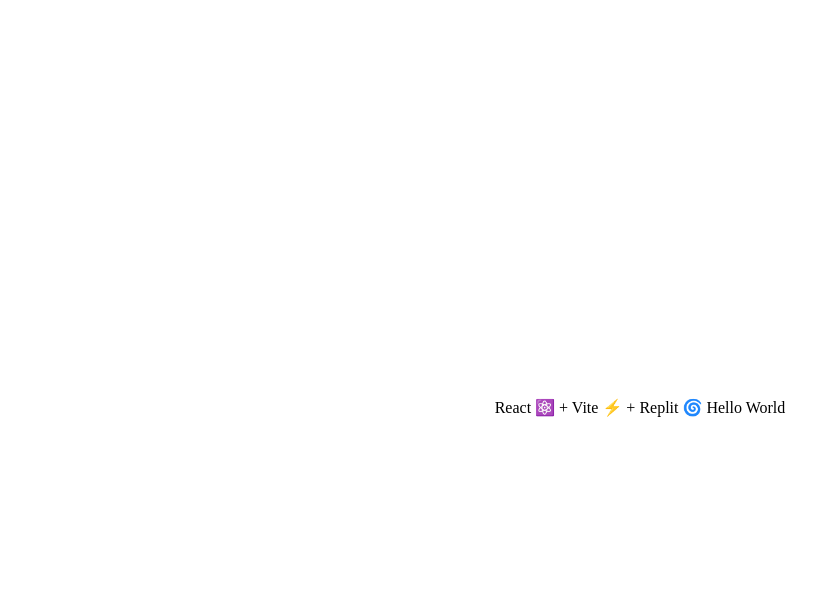
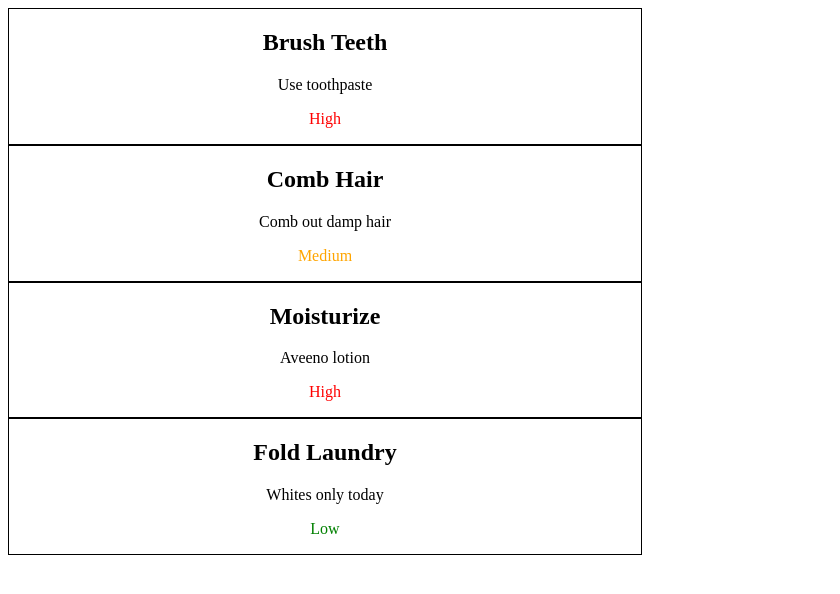
Before and after one commit to nfereidooni/Kanban_Project, a React (Vite) app: page / in a window 1280 px wide. Shown: the top 594 px of the page, without its empty margins (0-840 px from the left). Built offline with nearby package versions, Linux system fonts and the light colour scheme.

Commit message:
created task component with custom styling based on priority

```diff
--- a/src/App.css
+++ b/src/App.css
@@ -1,5 +1,5 @@
-main {
+.main {
   text-align: center;
-  vertical-align: center;
-  line-height: 100vh
+/*   overflow: scroll;
+  height: 400px; */
 }
--- a/src/App.jsx
+++ b/src/App.jsx
@@ -1,10 +1,13 @@
 import './App.css'
+import TaskCard from './TaskCard'
 
 export default function App() {
   return (
-    <main>
-      React ⚛️ + Vite ⚡ + Replit 🌀
-        Hello World
-    </main>
+    <div className="main">
+      <TaskCard title={"Brush Teeth"} description={"Use toothpaste"} priority={"High"} />
+      <TaskCard title={"Comb Hair"} description={"Comb out damp hair"} priority={"Medium"} />
+      <TaskCard title={"Moisturize"} description={"Aveeno lotion"} priority={"High"} />
+      <TaskCard title={"Fold Laundry"} description={"Whites only today"} priority={"Low"}/>
+    </div>
   )
 }
--- /dev/null
+++ b/src/TaskCard/index.jsx
@@ -0,0 +1,14 @@
+import './style.css'
+
+export default function TaskCard({ title, description, priority }) {
+    let priorityClassname = priority.toLowerCase() + "Priority"
+    console.log(priorityClassname)
+    return (
+
+        <div className="taskCard">
+            <h2 className="taskTitle">{title}</h2>
+            <p className="taskDesc">{description}</p>
+            <p className={`taskPriority ${priorityClassname}`}>{priority}</p>
+        </div>
+    )
+}
--- /dev/null
+++ b/src/TaskCard/style.css
@@ -0,0 +1,28 @@
+.taskCard {
+    border: 1px solid black;
+    width: 50%;
+}
+
+.taskTitle {
+
+}
+
+.taskDesc {
+
+}
+
+.taskPriority {
+
+}
+
+.highPriority {
+    color: red;
+}
+
+.mediumPriority {
+    color: orange;
+}
+
+.lowPriority {
+    color: green;
+}
```
